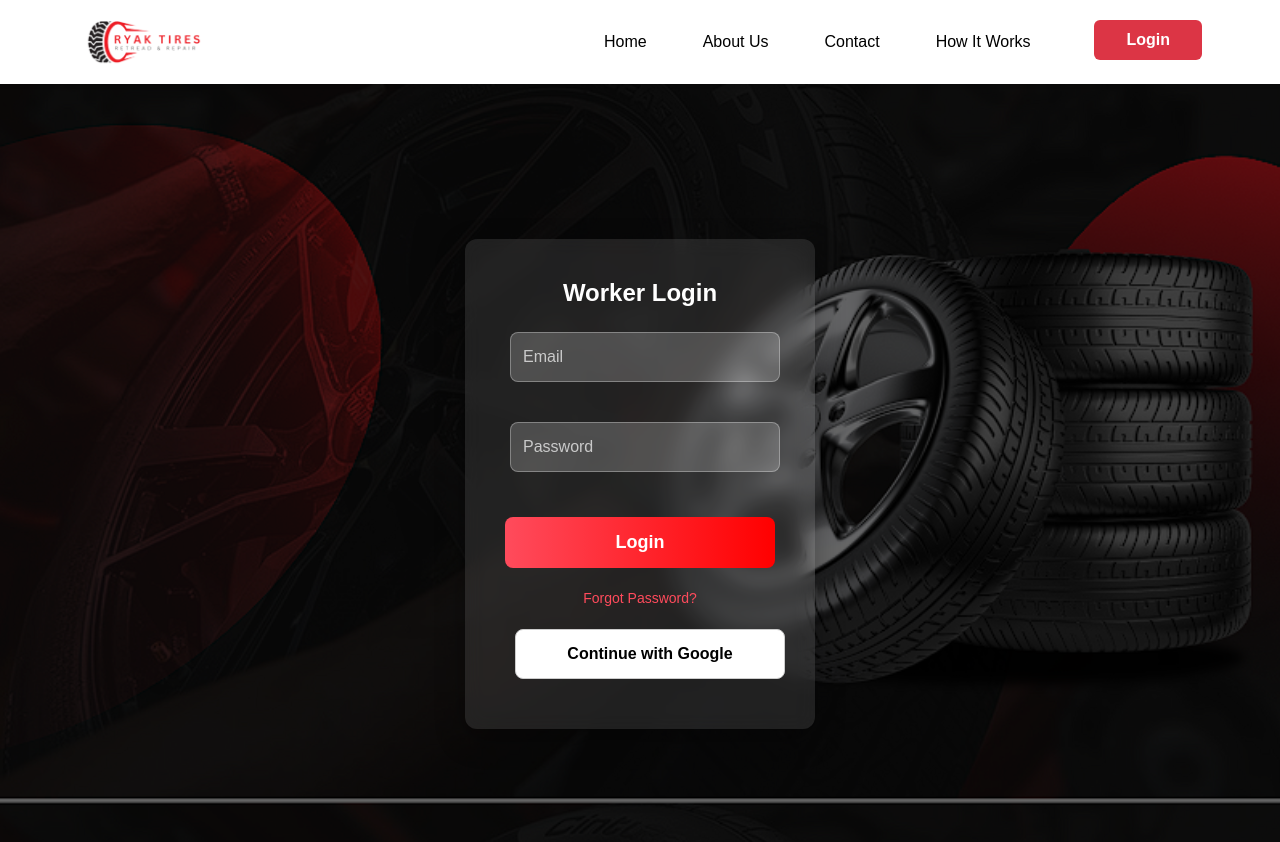
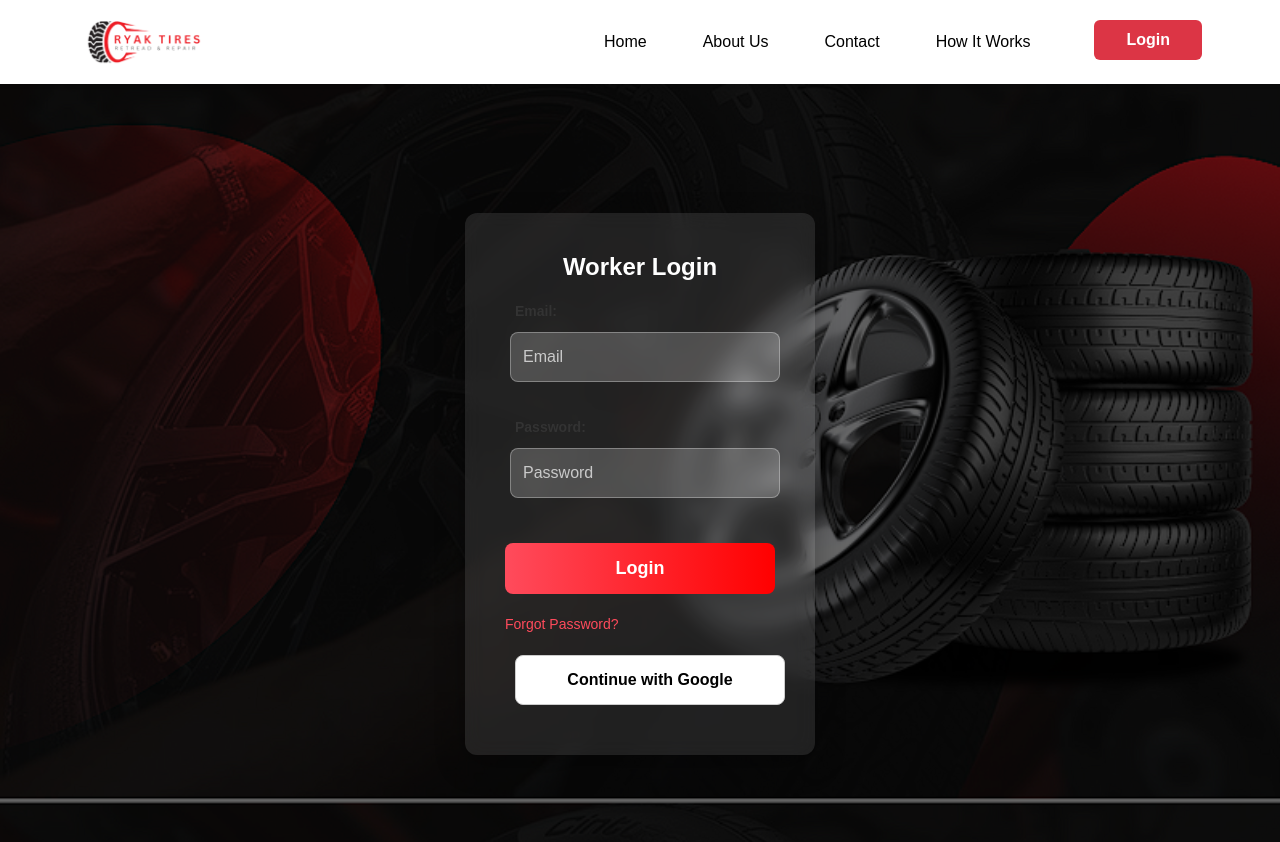
Before and after one commit to Hasindu071/tyre-repair-and-retreding-management-system, a React (Create React App) app in the folder frontend/: page /login/worker in a window 1280 px wide. Shown: the top 842 px of the page. Built offline with nearby package versions, Linux system fonts and the light colour scheme.

Commit message:
add the lebles in login

```diff
--- a/frontend/src/pages/WorkerLogin.js
+++ b/frontend/src/pages/WorkerLogin.js
@@ -114,6 +114,7 @@ const WorkerLogin = () => {
                     ) : (
                         <form onSubmit={handleSubmit}>
                             <div className="worker-input-group">
+                                <label htmlFor="email">Email:</label>
                                 <input
                                     type="email"
                                     name="email"
@@ -125,6 +126,7 @@ const WorkerLogin = () => {
                                 />
                             </div>
                             <div className="worker-input-group">
+                                <label htmlFor="password">Password:</label>
                                 <input
                                     type="password"
                                     name="password"
--- a/frontend/src/styles/WorkerLogin.css
+++ b/frontend/src/styles/WorkerLogin.css
@@ -16,6 +16,14 @@ body {
     background: rgba(0, 0, 0, 0.6);
 }
 
+label {
+    display: block;
+    font-size: 14px;
+    font-weight: 600;
+    color: #dedada;
+    margin-bottom: 5px;
+}
+
 /* Card Design */
 .worker-login-card {
     background: rgba(255, 255, 255, 0.1);
@@ -23,7 +31,6 @@ body {
     border-radius: 12px;
     padding: 40px;
     width: 350px;
-    text-align: center;
     box-shadow: 0px 10px 30px rgba(0, 0, 0, 0.3);
 }
 
```
